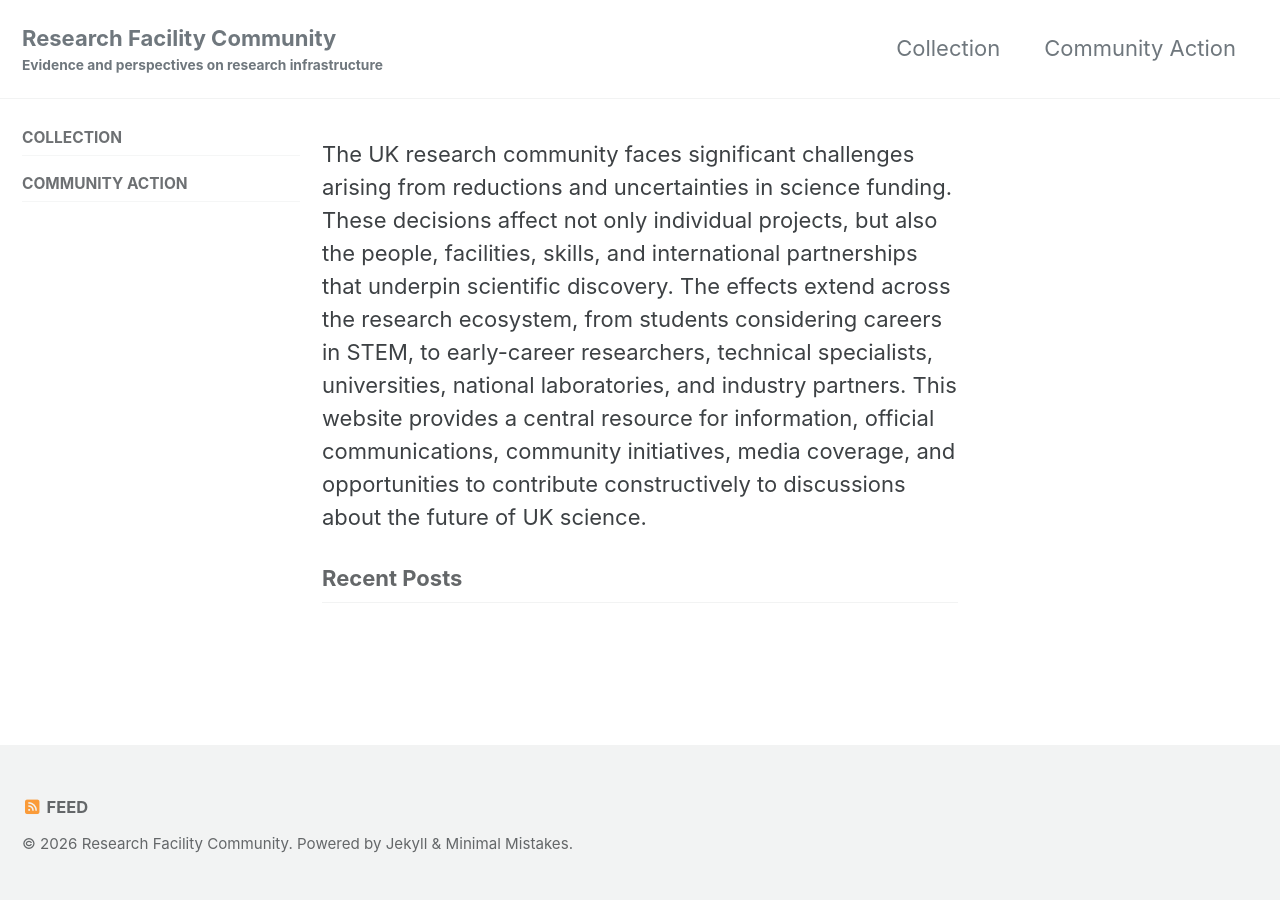
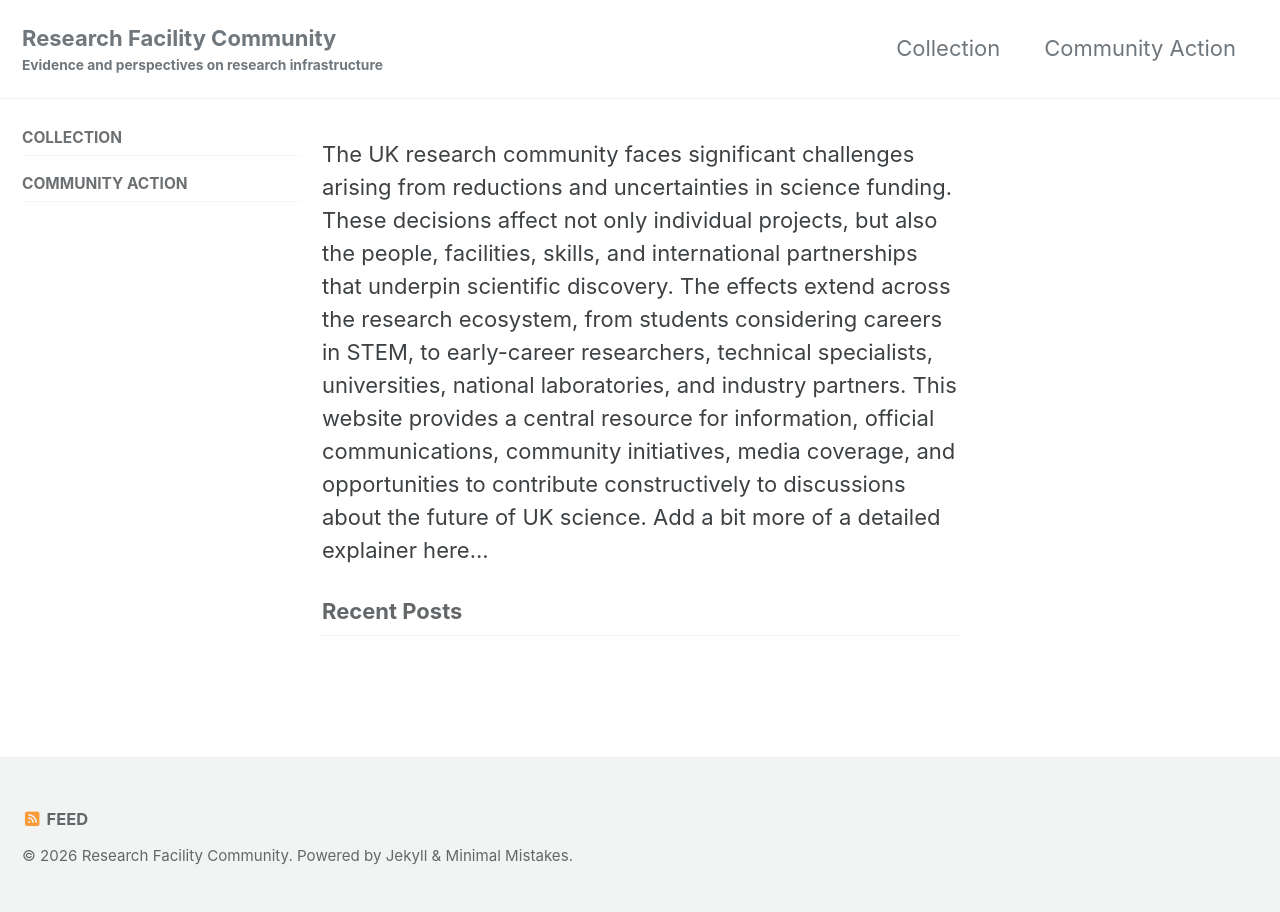
Before and after one commit to research-facilities-community/index, a Jekyll site: the page built from index.html, in a window 1280 px wide. Built offline with Jekyll 4.4.1, drawn with Linux system fonts in a browser that asks for light colours; cached includes are drawn as plain includes; the list of posts is cut into pages by our own code.

Commit message:
Add detailed explainer to index.html
Expanded the content to provide a more detailed explainer.

```diff
--- a/index.html
+++ b/index.html
@@ -10,3 +10,5 @@ sidebar:
 The UK research community faces significant challenges arising from reductions and uncertainties in science funding. These decisions affect not only individual projects, but also the people, facilities, skills, and international partnerships that underpin scientific discovery. The effects extend across the research ecosystem, from students considering careers in STEM, to early-career researchers, technical specialists, universities, national laboratories, and industry partners.
 
 This website provides a central resource for information, official communications, community initiatives, media coverage, and opportunities to contribute constructively to discussions about the future of UK science.
+
+Add a bit more of a detailed explainer here...
```
